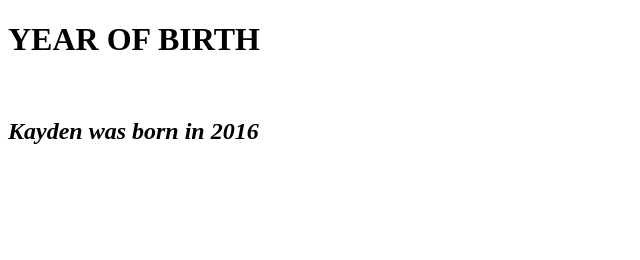
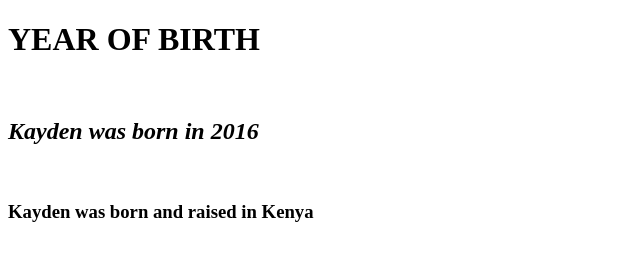
Before and after one commit to ngangamary078/Kayden-1, a plain HTML site: page index.html in a window 1280 px wide. Shown: the whole page, without its empty margins (0-640 px from the left). Drawn offline with Linux system fonts and the light colour scheme.

Commit message:
added some content

```diff
--- a/index.html
+++ b/index.html
@@ -12,5 +12,9 @@
     <h2>
         <i> Kayden was born in 2016</i>
     </h2>
+    <br>
+    <h3>Kayden was born and raised in Kenya</h3>
+    <br>
+
 </body>
 </html>
```
